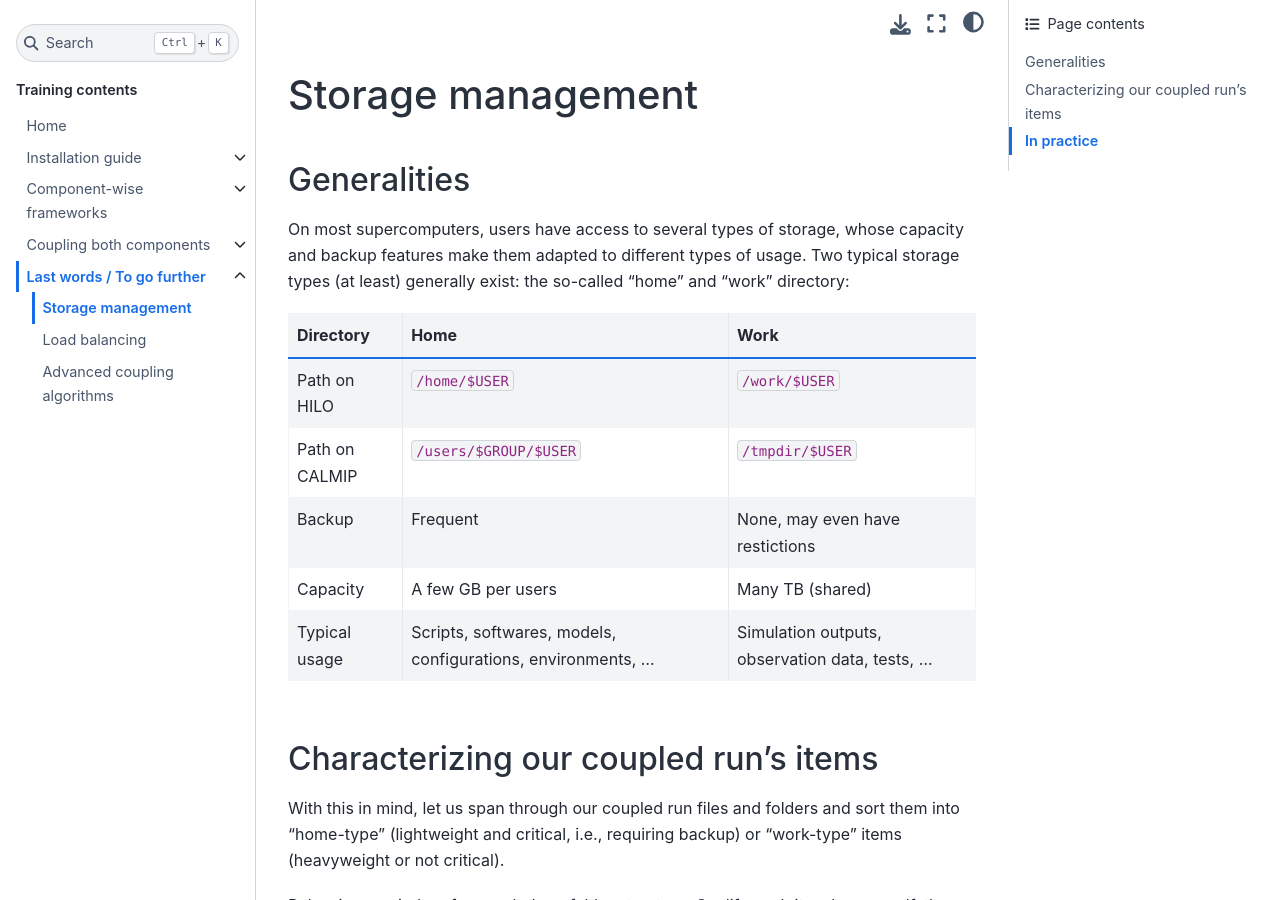
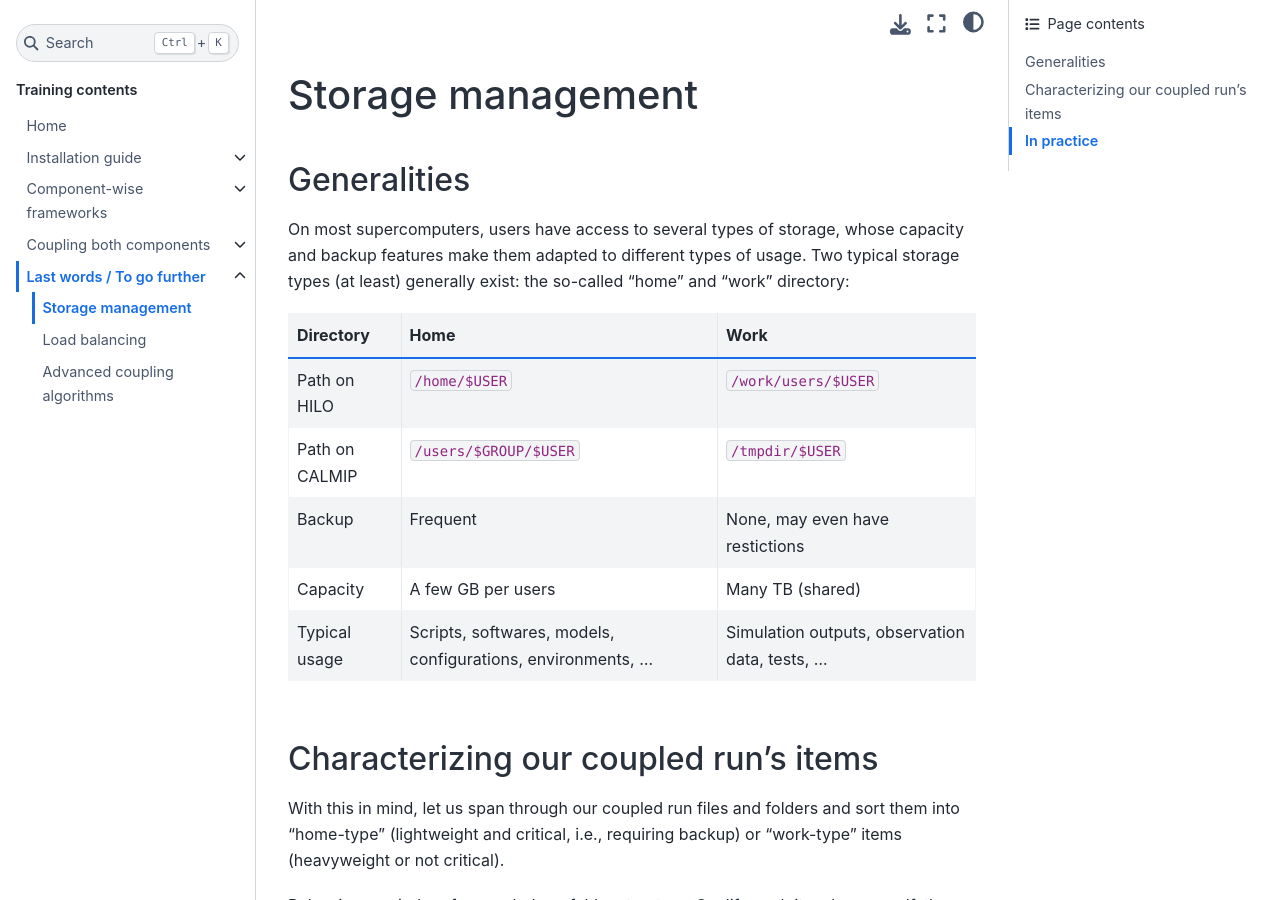
Before and after one commit to DesmetQuentin/training-ros, a Sphinx documentation site: the page built from source/further/storage.rst, in a window 1280 px wide and 900 px high. Built offline with Sphinx 7.4.7 and the Sphinx Book theme 1.1.4, drawn with Linux system fonts in a browser that asks for light colours.

Commit message:
fix: HILO path

```diff
--- a/source/further/storage.rst
+++ b/source/further/storage.rst
@@ -11,7 +11,7 @@ types (at least) generally exist: the so-called "home" and "work" directory:
 +----------------+-------------------------+---------------------------------+
 | Directory      | Home                    | Work                            |
 +================+=========================+=================================+
-| Path on HILO   | ``/home/$USER``         | ``/work/$USER``                 |
+| Path on HILO   | ``/home/$USER``         | ``/work/users/$USER``           |
 +----------------+-------------------------+---------------------------------+
 | Path on CALMIP | ``/users/$GROUP/$USER`` | ``/tmpdir/$USER``               |
 +----------------+-------------------------+---------------------------------+
```
